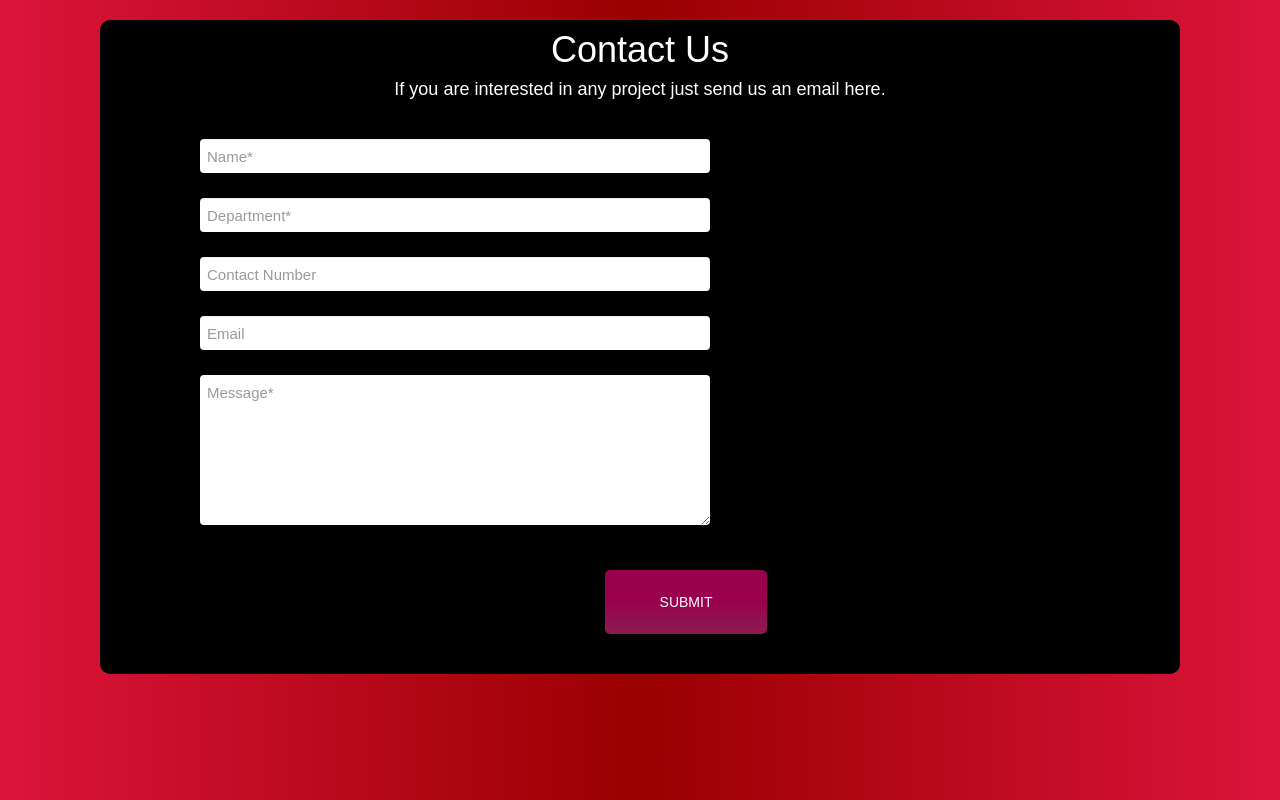
After one commit to yumna11/idea, a PHP site: page /idea/contactForm.php in a window 1280 px wide. The commit adds this page. Run offline with PHP 8.4, Linux system fonts and the light colour scheme.

Commit message:
added new contact form php file, rename files name

```diff
--- a/addProjectPhpCode.php
+++ b/addProjectPhpCode.php
@@ -23,7 +23,7 @@ if (!$success) {
 }
 
 function writeMsg() {
-    include("thankyou.html");
+    include("addProjectThanksPage.html");
 }
 
 writeMsg(); // call the function
--- /dev/null
+++ b/contactForm.php
@@ -0,0 +1,79 @@
+<html>
+     <head>
+	     <meta charset="utf-8">
+         <meta name="viewport" content="width=device-width, initial-scale=1">
+		 <link href="css/bootstrap.min.css" rel="stylesheet">
+		 <link href="assets/css/project.css" rel="stylesheet"/>
+     </head>
+     <body style="background: linear-gradient(to right, #DC143C,#990000,#DC143C);">
+         <div id="contact-form" style="background-color:#000000; margin:20px 100px 20px 100px;border-radius:10px;">
+		     <div>
+		         <h1 style="color:#FFFFFF;text-align:center;padding-top:10px;">Contact Us</h1>
+		         <h4 style="color:#FFFFFF;text-align:center;padding-top:10px;">If you are interested in any project just send us an email here.</h4>
+	         </div>
+			 <p id="failure">Oopsie...message not sent.</p>
+		      <p id="success">Your message was sent successfully. Thank you!</p>
+	         <div class="row wow fadeInUp" data-wow-delay="0.4s">
+                    <div class="col-md-8 col-sm-12 col-xs-12">
+                          <div class="contact-form">
+                            <form id="contact-form" method="post" action="contactFormPhpCode.php" role="form" name="sampleform">
+
+                                <div class="messages"></div>
+
+                                <div class="controls">
+
+                                    <div class="row">
+                                        <div class="col-md-12">
+                                            <div class="form-group">
+                                                <input id="form_name" type="text" name="name" class="form-control" placeholder="Name*"  data-error="Name is required.">
+                                                <div class="help-block with-errors"></div>
+                                            </div>
+                                        </div>
+                                    </div>
+                                    <div class="row">
+                                        <div class="col-md-12">
+                                            <div class="form-group">
+                                                <input id="form_dept" type="text" name="department" class="form-control" placeholder="Department*"  data-error="Department is required.">
+                                                <div class="help-block with-errors"></div>
+                                            </div>
+                                        </div>
+                                    </div>
+                                    <div class="row">
+                                        <div class="col-md-12">
+                                            <div class="form-group">
+                                                <input id="form_number" type="text" name="number" class="form-control" placeholder="Contact Number" >
+                                                <div class="help-block with-errors"></div>
+                                            </div>
+                                        </div>
+                                    </div>
+                                    <div class="row">
+                                        <div class="col-md-12">
+                                            <div class="form-group">
+                                                <input id="form_email" type="email" name="email" class="form-control" placeholder="Email" >
+                                                <div class="help-block with-errors"></div>
+                                            </div>
+                                        </div>
+                                    </div>
+
+                                    <div class="row">
+                                        <div class="col-md-12">
+                                            <div class="form-group">
+                                                <textarea id="form_message" name="message" class="form-control" placeholder="Message*" rows="4" required="required" data-error="Please,leave us a message."></textarea>
+                                                <div class="help-block with-errors"></div>
+                                            </div>
+                                        </div>
+                                        <div >
+                                             <button name="submit" type="submit" id="submit" >SUBMIT</button>
+
+                                        </div>
+                                    </div>
+                                </div>
+
+                            </form>
+
+                          </div>
+                     </div>
+
+	</body>
+
+</html>
--- a/contactFormPhpCode.php
+++ b/contactFormPhpCode.php
@@ -15,7 +15,7 @@ if (!$success) {
 
 
 function writeMsg() {
-    include("thankyou.html");
+    include("contactThanksPage.html");
 }
 
 writeMsg(); // call the function
```
Also changed, not shown: addProjectThanksPage.html (added, +24 -0 lines), contactFormThanksPage.html (added, +24 -0 lines), contactThanksPage.html (added, +24 -0 lines).
